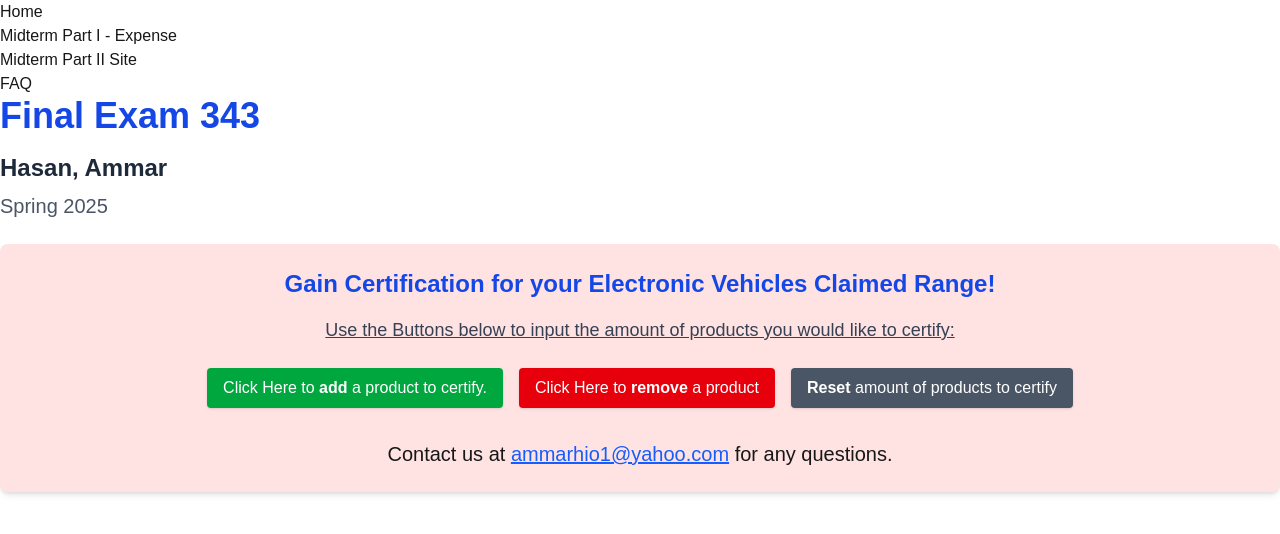
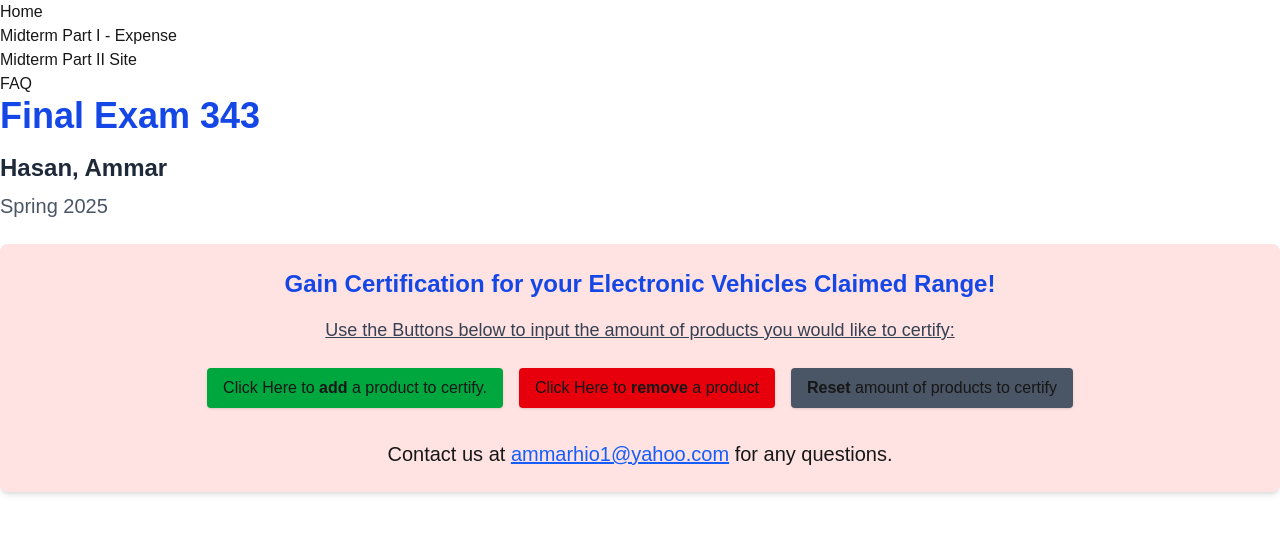
Before and after one commit to ammarhio1/final343, a Next.js app: page / in a window 1280 px wide. Shown: the top 534 px of the page. Built offline with nearby package versions, Linux system fonts and the light colour scheme.

Commit message:
updated button interactions on Homepage

```diff
--- a/src/app/page.jsx
+++ b/src/app/page.jsx
@@ -63,19 +63,19 @@ export default function Home() {
         <div className="flex flex-col sm:flex-row gap-4 justify-center mb-8">
           <button
             onClick={addProduct}
-            className="bg-green-600 hover:bg-green-700 text-white px-4 py-2 rounded shadow"
+            className="bg-green-600 hover:bg-green-700 text-red px-4 py-2 rounded shadow"
           >
             Click Here to <b>add</b> a product to certify.
           </button>
           <button
             onClick={removeProduct}
-            className="bg-red-600 hover:bg-red-700 text-white px-4 py-2 rounded shadow"
+            className="bg-red-600 hover:bg-red-700 text-red px-4 py-2 rounded shadow"
           >
             Click Here to <b>remove</b> a product
           </button>
           <button
             onClick={clearProducts}
-            className="bg-gray-600 hover:bg-gray-700 text-white px-4 py-2 rounded shadow"
+            className="bg-gray-600 hover:bg-gray-700 text-red px-4 py-2 rounded shadow"
           >
             <b>Reset</b> amount of products to certify
           </button>
```
